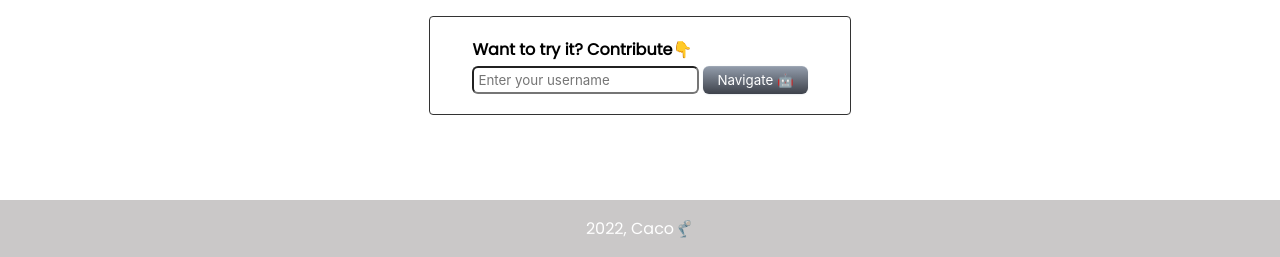
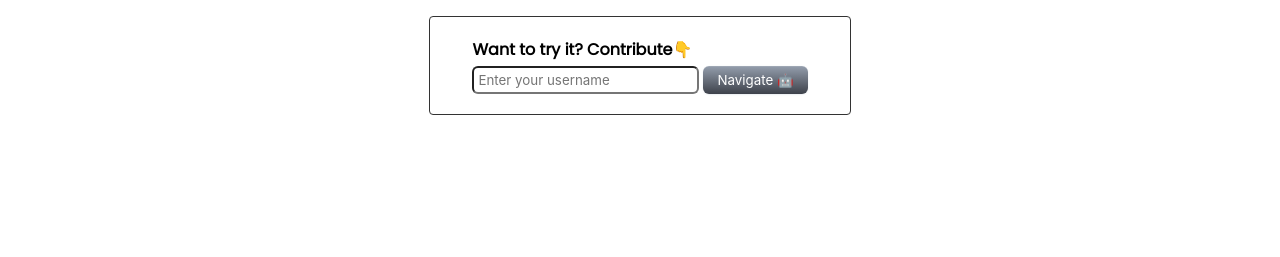
Before and after one commit to cacosandon/instructions-follower, a Flask app: page / in a window 1280 px wide. Shown: the part 543-800 px from the top of the page. Run offline with Flask 2, Linux system fonts and the light colour scheme; some libraries are stand-ins or nearby versions.

Commit message:
remove footer

```diff
--- a/templates/layout.html
+++ b/templates/layout.html
@@ -16,7 +16,4 @@
   <script src="https://ajax.googleapis.com/ajax/libs/jquery/3.1.1/jquery.min.js"></script>
 
   {% block scripts %}{% endblock %}
-
-
-  <footer><p>2022, Caco🦿</p></footer>
 </html>
```
